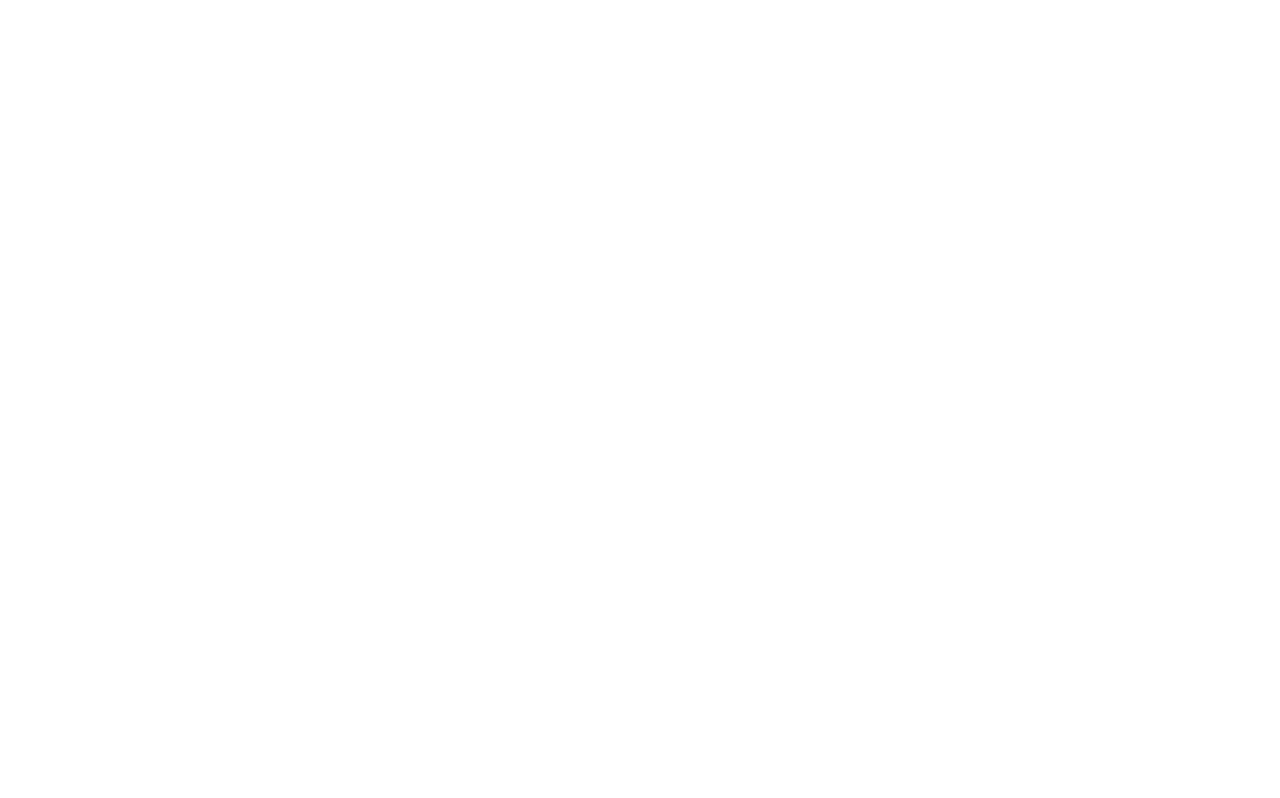
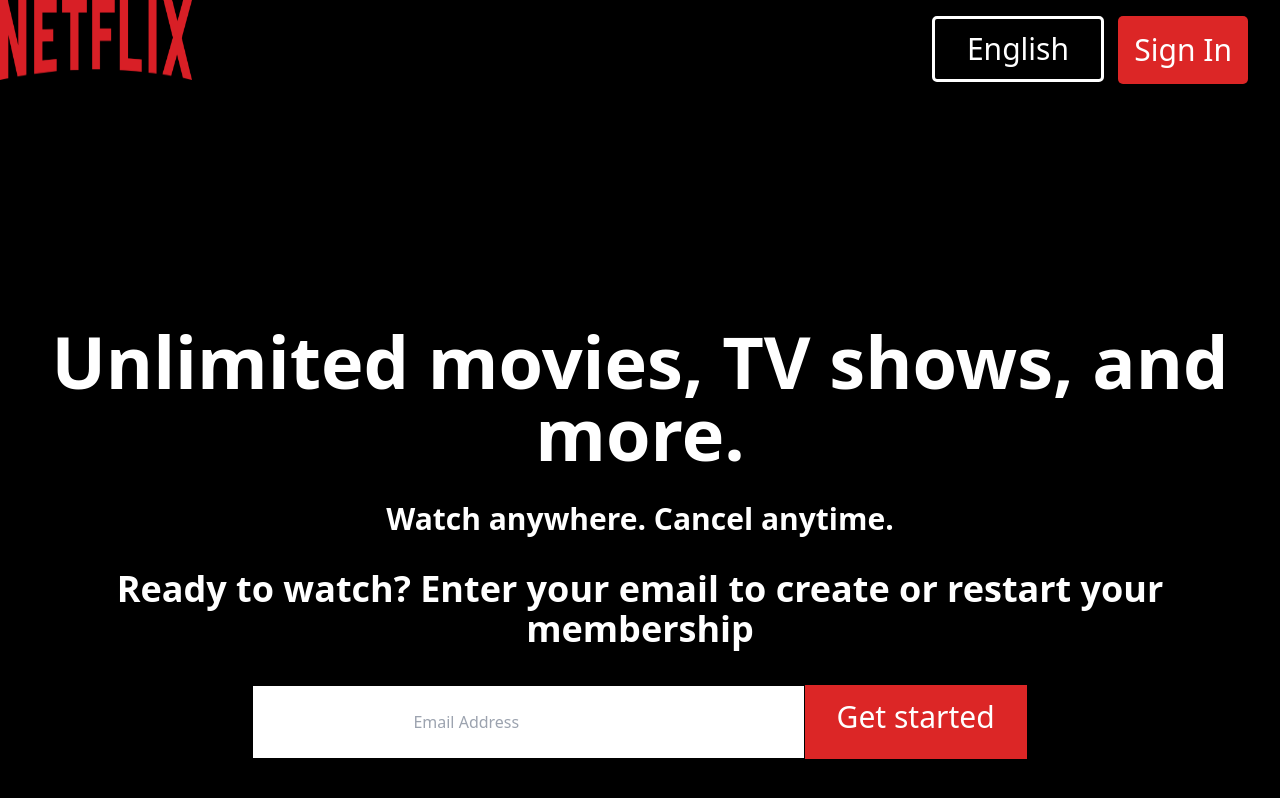
Before and after one commit to JaredHalesWeb/Project-Netflix-replica-using-Tailwind-CSS, a plain HTML site: page index.html in a window 1280 px wide. Drawn offline with nearby package versions, Linux system fonts and the light colour scheme.

Commit message:
most of the website is done

```diff
--- a/css/style.css
+++ b/css/style.css
@@ -0,0 +1,40 @@
+* {
+    margin: 0;
+    box-sizing: border-box;
+    color:white;
+}
+.logo {
+    float: left;
+    height:10%;
+    width: 15%;
+}
+.myContainer {
+    max-width: 100%;
+    background-color: black;
+    display:flex;
+}
+.starting {
+    background-color: #dc2626;
+    margin-left:-4px;
+    transition:.25s;
+}
+.starting:hover {
+    background-color: #c22121;
+}
+.red {
+    background-color: #dc2626;
+    border-radius: 5px;
+    transition:.25s;
+}
+.red:hover {
+    background-color: #c22121;
+}
+.myborder {
+    border:3px white solid;
+    border-radius: 5px;
+    transition:.25s;
+}
+.myborder:hover {
+    background-color: white;
+    color:black;
+}
--- a/index.html
+++ b/index.html
@@ -8,7 +8,19 @@
 </head>
 <body>
 
-
-
+<div class="myContainer flex-auto  justify-start content-center flex-col w-screen h-screen text-center">
+    <img class="logo float-left absolute" src="images/netflix.png">
+    <div class=" self-end w-1/5 h-1/6 ">
+        <h3 class="float-right text-3xl py-4 px-4 red absolute top-4 right-8">Sign In</h3>
+        <h3 class="float-right text-3xl py-3 px-8 myborder absolute top-4 right-44">English</h3>
+    </div>
+    <h1 class="text-7xl font-bold pt-48 pb-8">Unlimited movies, TV shows, and more.</h1>
+    <h4 class="text-3xl font-bold pb-8">Watch anywhere. Cancel anytime.</h4>
+    <h4 class="text-4xl font-bold pb-9">Ready to watch? Enter your email to create or restart your membership</h4>
+    <div>
+        <input type="email" class="self-center py-6 px-40 " placeholder="Email Address">
+        <button class="starting pt-3.5 pb-6 px-8 text-3xl">Get started</button>
+    </div>
+</div>
 </body>
 </html>
```
Also changed, not shown: images/netflix.png (added).
